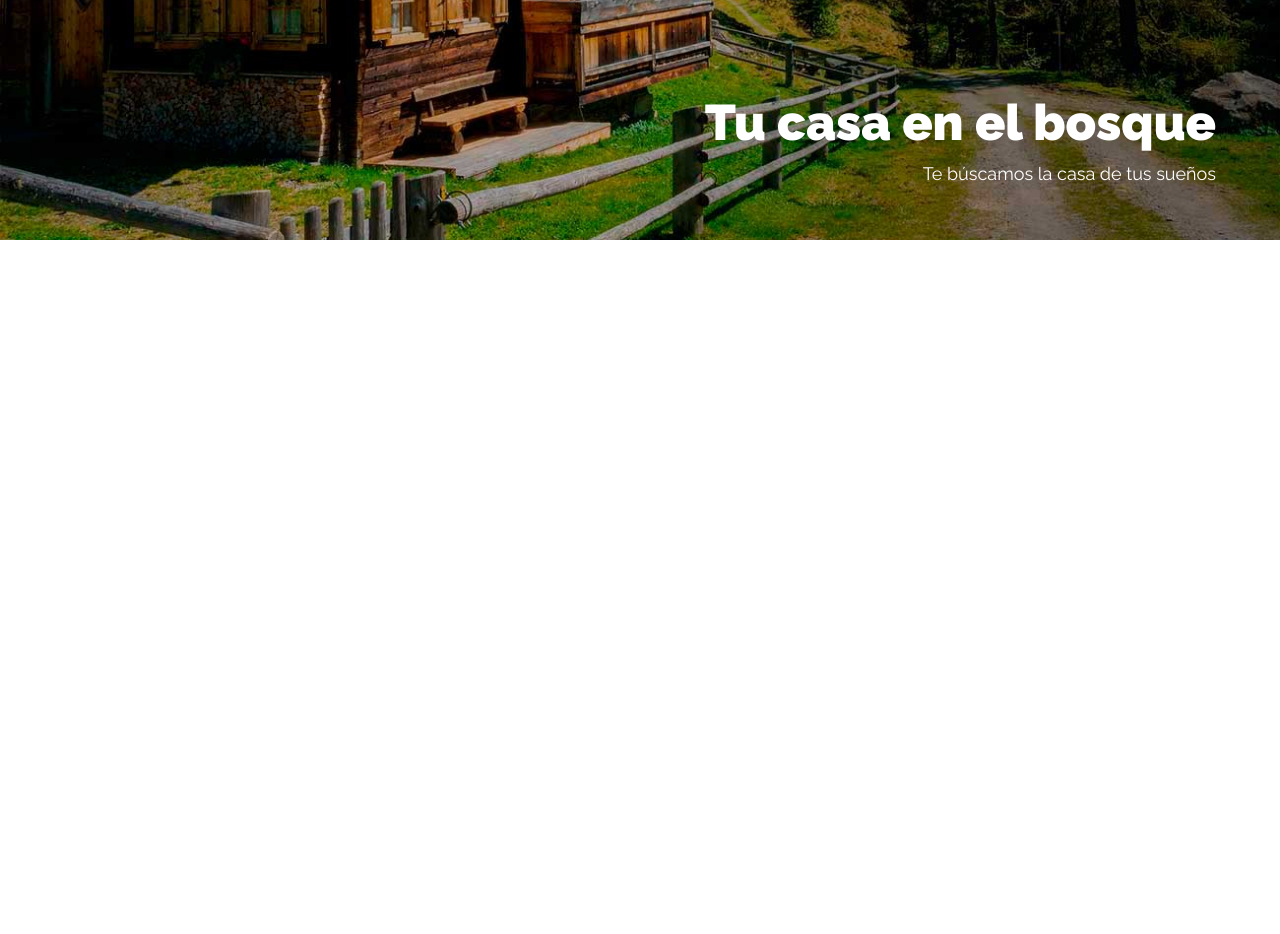
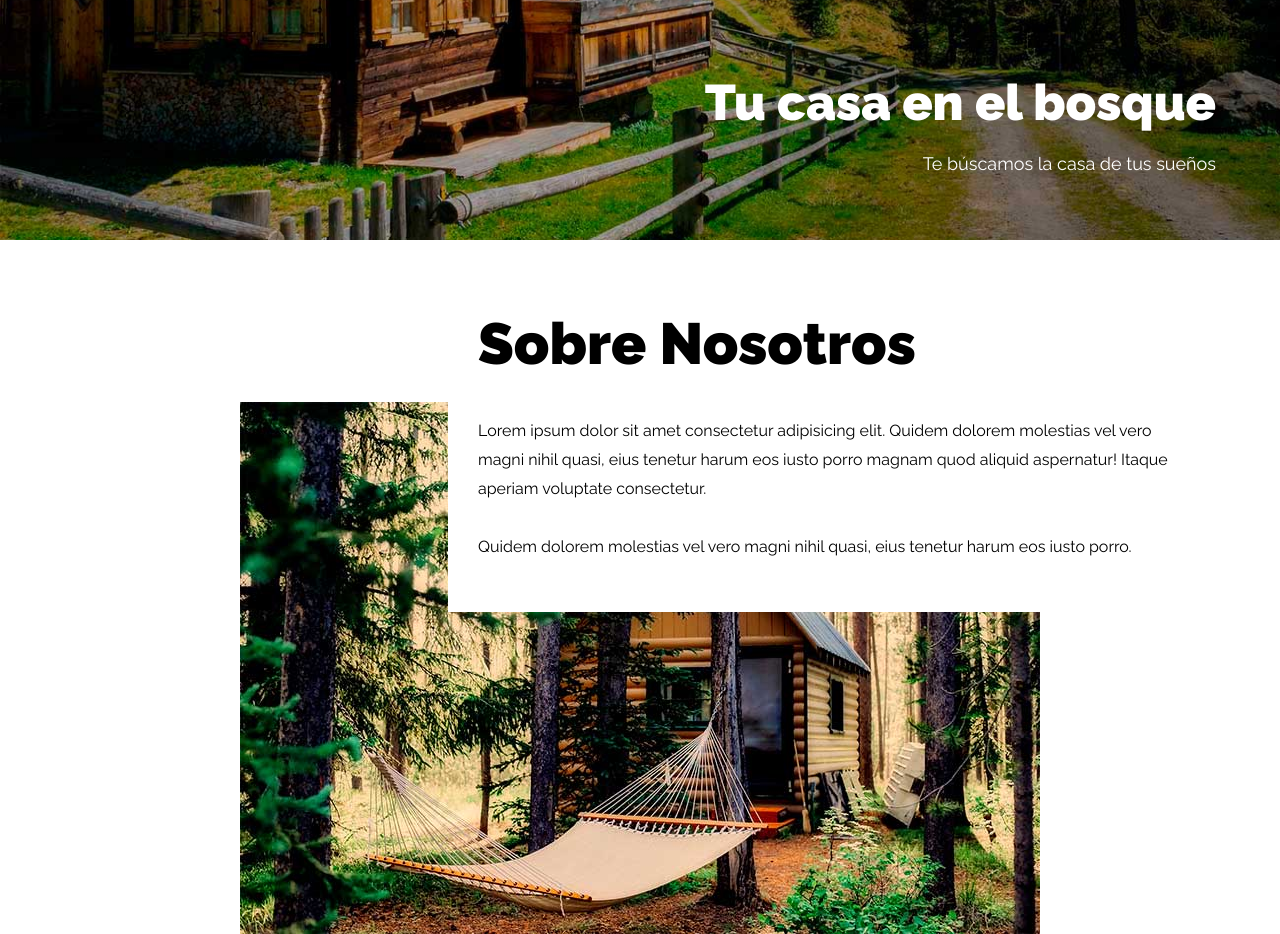
Before and after one commit to KevinJSS/ForestHome_App, a plain HTML site: page index.html in a window 1280 px wide. Shown: the part 420-1354 px from the top of the page. Before the commit the page ends 800 px from the top, so only its background shows below. Drawn offline with Linux system fonts and the light colour scheme.

Commit message:
Responsive About Us section added

```diff
--- a/assets/stylesheets/styles.css
+++ b/assets/stylesheets/styles.css
@@ -43,6 +43,7 @@ h1,
 h2,
 h3 {
     font-weight: 900;
+    line-height: 1.5;
     margin: 1rem 0 4rem 0;
 }
 
@@ -51,11 +52,25 @@ h1 {
 }
 
 h2 {
-    font-size: 5.8rem;
+    font-size: 4.5rem;
 }
 
 h3 {
-    font-size: 5rem;
+    font-size: 4rem;
+}
+
+@media (min-width: 992px) {
+    h1 {
+        font-size: 4.8rem;
+    }
+
+    h2 {
+        font-size: 5.8rem;
+    }
+
+    h3 {
+        font-size: 5rem;
+    }
 }
 
 li {
@@ -64,6 +79,10 @@ li {
 
 a {
     text-decoration: none;
+}
+
+p {
+    padding: 1rem 0;
 }
 
 img {
@@ -94,8 +113,20 @@ button {
     margin-top: 5rem;
 }
 
+.pt-5 {
+    padding-top: 5rem;
+}
+
+.pt-2 {
+    padding-top: 2rem;
+}
+
 .mb-5 {
     margin-bottom: 5rem;
+}
+
+.pb-5 {
+    padding-bottom: 5rem;
 }
 
 .btn {
@@ -274,3 +305,37 @@ button {
         font-size: 1.8rem;
     }
 }
+
+/*-----------------
+----- ABOUT US ----
+-------------------*/
+.about-us {
+    display: grid;
+    grid-template-rows: repeat(2, 1fr);
+    background-image: url("../images/nosotros.jpg");
+    background-repeat: no-repeat;
+    background-position: center bottom;
+}
+
+.about-content {
+    background-color: var(--light-color);
+    padding: 0 3rem 3rem 3rem;
+}
+
+@media (min-width: 992px) {
+    .about-us {
+        grid-template-columns: repeat(3, 1fr);
+    }
+
+    .about-content {
+        grid-column: 2 / 4;
+    }
+}
+
+.about-content h2 {
+    margin-bottom: 2rem;
+}
+
+.about-content p {
+    margin-bottom: 1rem;
+}
--- a/index.html
+++ b/index.html
@@ -39,5 +39,15 @@
             </div>
         </div>
     </header>
+
+    <section class="container about-us mt-5">
+        <div class="about-content">
+            <h2>Sobre Nosotros</h2>
+
+            <p>Lorem ipsum dolor sit amet consectetur adipisicing elit. Quidem dolorem molestias vel vero magni nihil quasi, eius tenetur harum eos iusto porro magnam quod aliquid aspernatur! Itaque aperiam voluptate consectetur.</p>
+
+            <p>Quidem dolorem molestias vel vero magni nihil quasi, eius tenetur harum eos iusto porro.</p>
+        </div>
+    </section>
 </body>
 </html>
```
